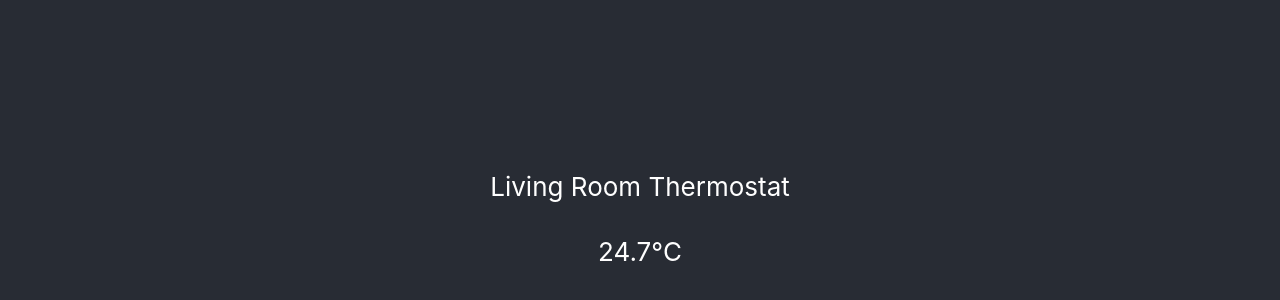
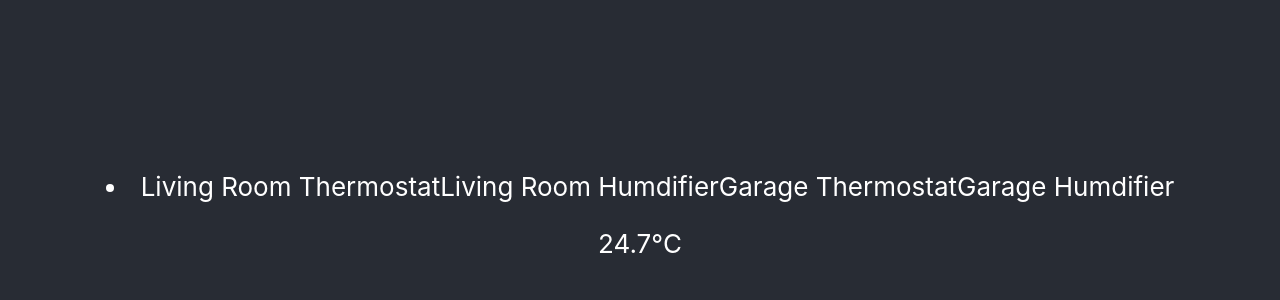
Before and after one commit to dougdyson/sensorific, a React (Create React App) app: page / in a window 1280 px wide. Shown: the part 172-472 px from the top of the page. Built offline with nearby package versions, Linux system fonts and the light colour scheme.

Commit message:
add list element

```diff
--- a/src/components/Sensor/Sensor.jsx
+++ b/src/components/Sensor/Sensor.jsx
@@ -1,15 +1,18 @@
 import React from 'react';
 import sensors from '../../data/sensors.json';
+import List from '@material-ui/core/List'
 import ListItem from '@material-ui/core/ListItem';
 
 export default function Sensor(props) {
 
-  const sensor = sensors[0].name;
+  const sensor = sensors.map(device => {return device.name});
   console.log('sensors:', sensor);
 
   return (
     <div>
-      <ListItem>{sensor}</ListItem>
+        <li>
+          {sensor}
+        </li>
     </div>
   );
 }
```
Also changed, not shown: 1 other file (tests, documents, lock files or other folders).
